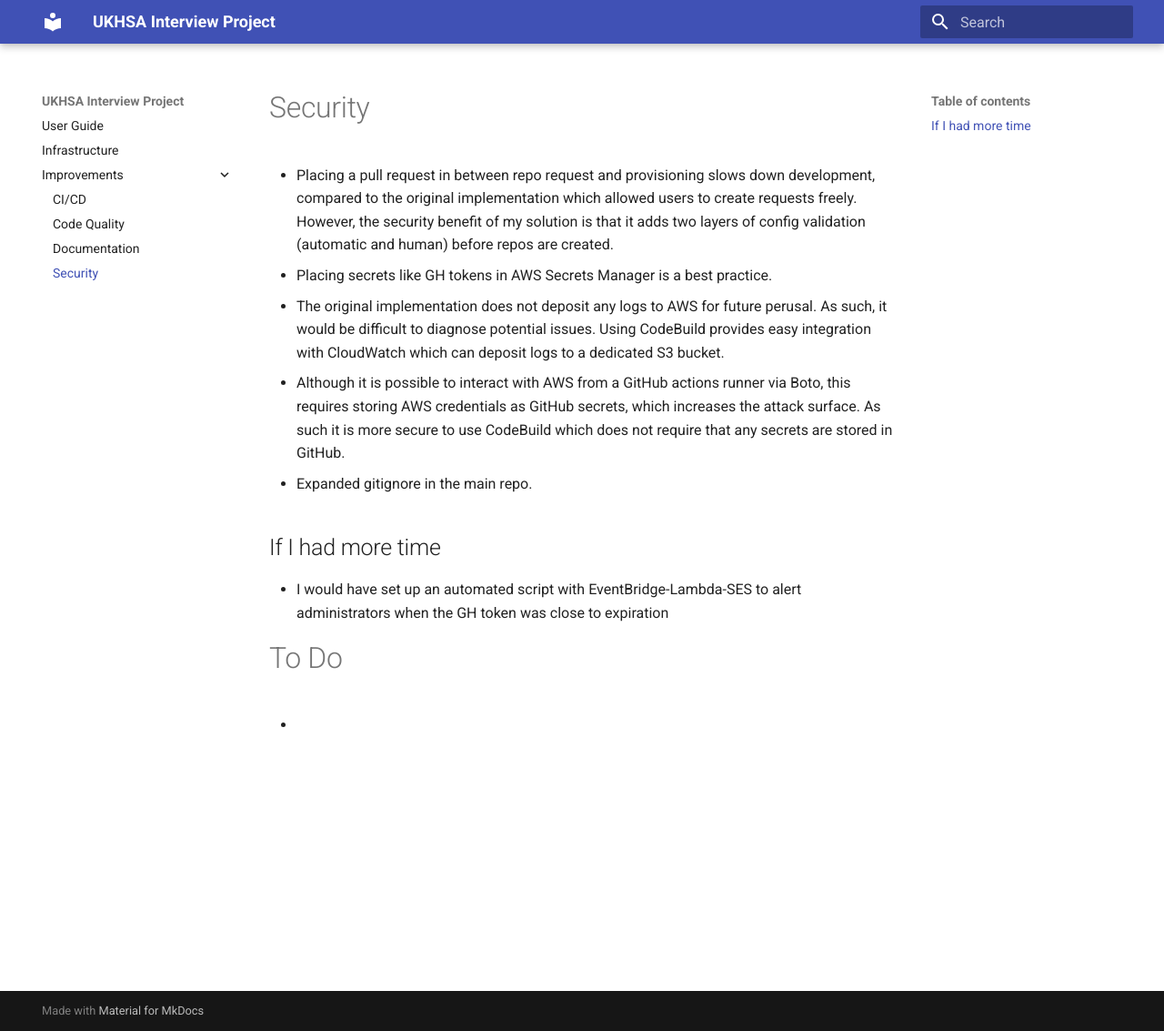
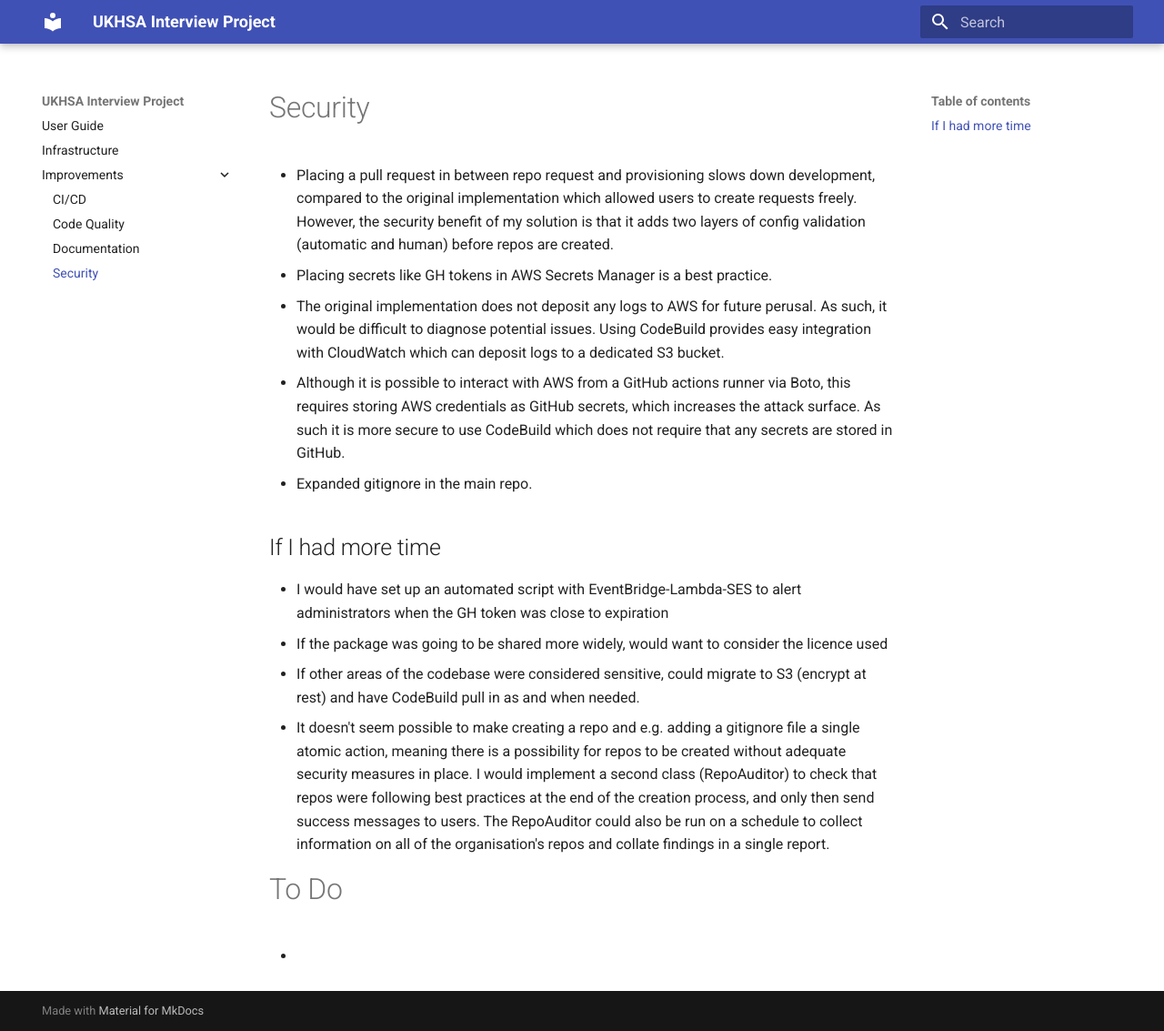
Before and after one commit to Tellisrees/interview-test, an MkDocs documentation site: the page built from docs/improvements/security.md, in a window 1280 px wide and 1133 px high. Shown: the whole window at 91% size. Built offline with MkDocs 1.6.1 and Material for MkDocs 9.7.7, drawn with Linux system fonts in a browser that asks for light colours.

Commit message:
doc changes

```diff
--- a/docs/improvements/security.md
+++ b/docs/improvements/security.md
@@ -6,8 +6,12 @@
 - Expanded gitignore in the main repo.
 
 
+
 ## If I had more time
 - I would have set up an automated script with EventBridge-Lambda-SES to alert administrators when the GH token was close to expiration
+- If the package was going to be shared more widely, would want to consider the licence used
+- If other areas of the codebase were considered sensitive, could migrate to S3 (encrypt at rest) and have CodeBuild pull in as and when needed.
+- It doesn't seem possible to make creating a repo and e.g. adding a gitignore file a single atomic action, meaning there is a possibility for repos to be created without adequate security measures in place.  I would implement a second class (RepoAuditor) to check that repos were following best practices at the end of the creation process, and only then send success messages to users.  The RepoAuditor could also be run on a schedule to collect information on all of the organisation's repos and collate findings in a single report.
 
 # To Do
 -
```
Also changed, not shown: docs/improvements/code quality.md (+1 -0 lines).
